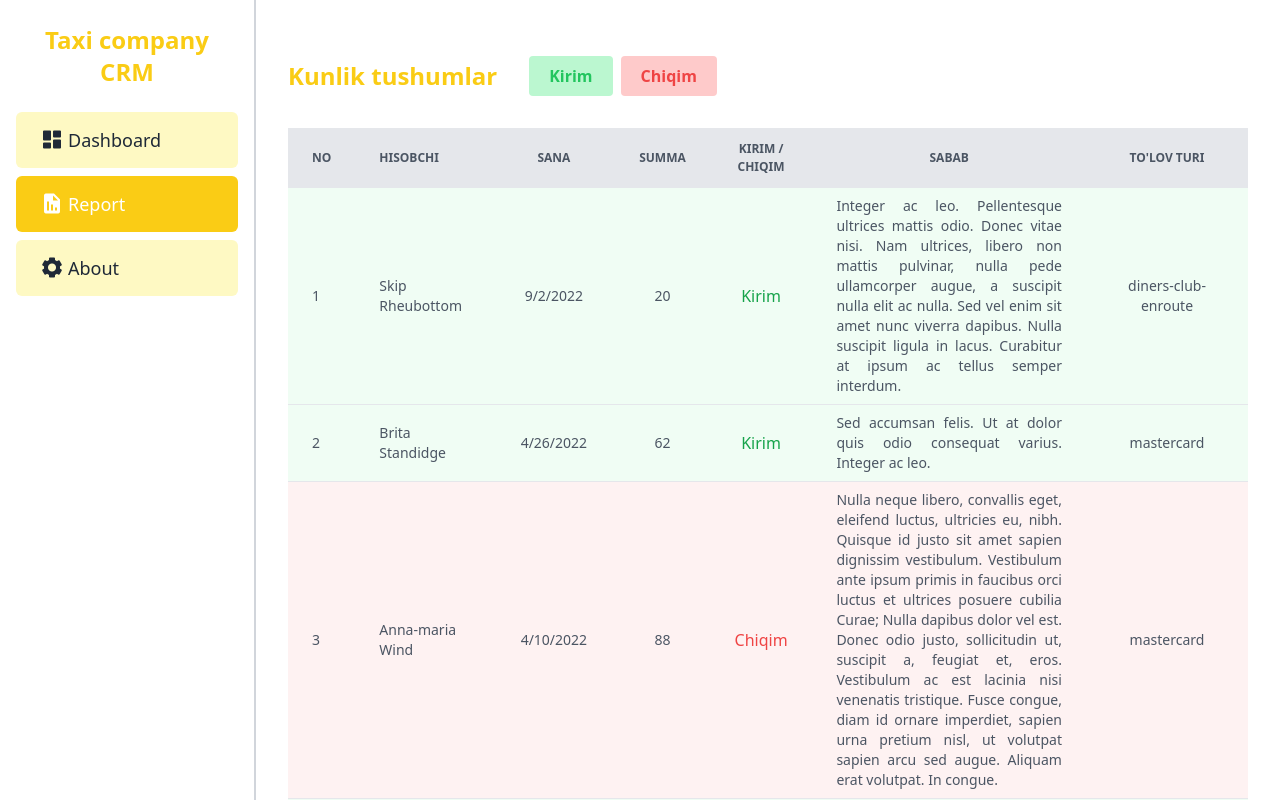
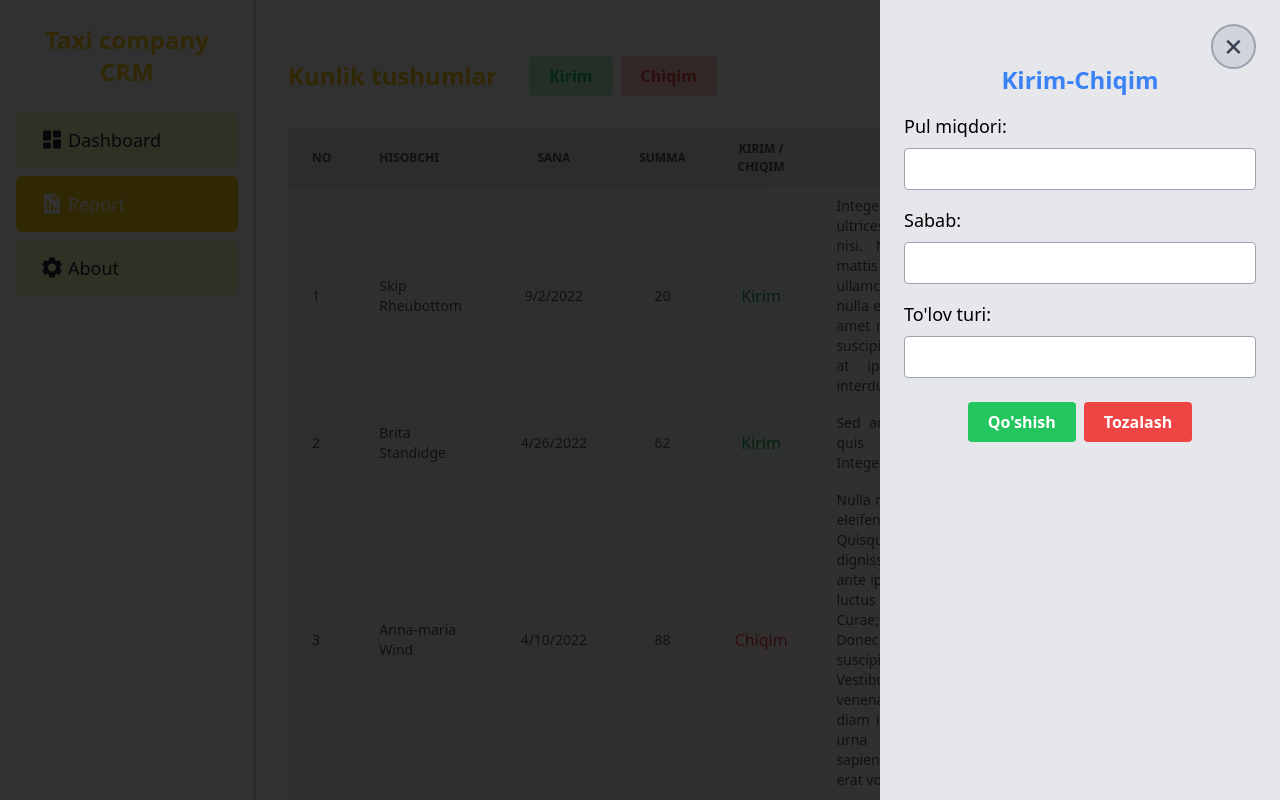
Before and after one commit to WebCONuz/taxi-company-crm, a React (Vite) app: page /report in a window 1280 px wide. Built offline with nearby package versions, Linux system fonts and the light colour scheme.

Commit message:
Created Form component for adding input-output

```diff
--- /dev/null
+++ b/src/components/Form/CalculationForm.jsx
@@ -0,0 +1,63 @@
+import React from "react";
+
+const CalculationForm = (props) => {
+  return (
+    <>
+      <div className="h-screen w-screen bg-[#000000ce] fixed top-0 left-0 z-10">
+        <div
+          className={`w-[400px] h-screen absolute top-0 py-4 px-6 ${
+            props.show ? "right-0" : "-right-full"
+          } z-10 bg-gray-200 duration-200 pt-16`}
+        >
+          <div className="close w-[45px] h-[45px] rounded-full flex items-center justify-center bg-gray-300 absolute top-6 right-6 border-2 border-gray-400">
+            <i className="bx bx-x text-3xl text-gray-700"></i>
+          </div>
+          <h2 className="text-center font-bold text-blue-500 text-2xl mb-4 w-full">
+            Kirim-Chiqim
+          </h2>
+          <form action="#" className="block w-full">
+            <label htmlFor="summ" className="block mb-4">
+              <p className="mb-2 text-lg font-normal">Pul miqdori:</p>
+              <input
+                type="text"
+                className="w-full py-2 px-3 border border-gray-400 text-gray-700 outline-0 block rounded"
+                id="summ"
+              />
+            </label>
+            <label htmlFor="description" className="block mb-4">
+              <p className="mb-2 text-lg font-normal">Sabab:</p>
+              <input
+                type="text"
+                className="w-full py-2 px-3 border border-gray-400 text-gray-700 outline-0 block rounded"
+                id="description"
+              />
+            </label>
+            <label htmlFor="payment" className="block mb-6">
+              <p className="mb-2 text-lg font-normal">To'lov turi:</p>
+              <input
+                type="text"
+                className="w-full py-2 px-3 border border-gray-400 text-gray-700 outline-0 block rounded"
+                id="payment"
+              />
+            </label>
+            <div className="text-center">
+              <button
+                type="submit"
+                className="py-2 px-5 rounded  font-bold mr-2 bg-green-500 text-white duration-200 active:bg-green-700"
+              >
+                Qo'shish
+              </button>
+              <button
+                type="reset"
+                className="py-2 px-5 rounded  font-bold bg-red-500 text-white duration-200 active:bg-red-700"
+              >
+                Tozalash
+              </button>
+            </div>
+          </form>
+        </div>
+      </div>
+    </>
+  );
+};
+export default CalculationForm;
--- a/src/views/Calculation.jsx
+++ b/src/views/Calculation.jsx
@@ -1,7 +1,9 @@
 import { calculation } from "../data";
+import CalculationForm from "../components/Form/CalculationForm";
 function Calculation() {
   return (
     <>
+      <CalculationForm show="true" />
       <div className="flex items-center justify-start py-8">
         <h1 className="text-2xl text-center text-yellow-400 font-bold mr-8">
           Kunlik tushumlar
```
